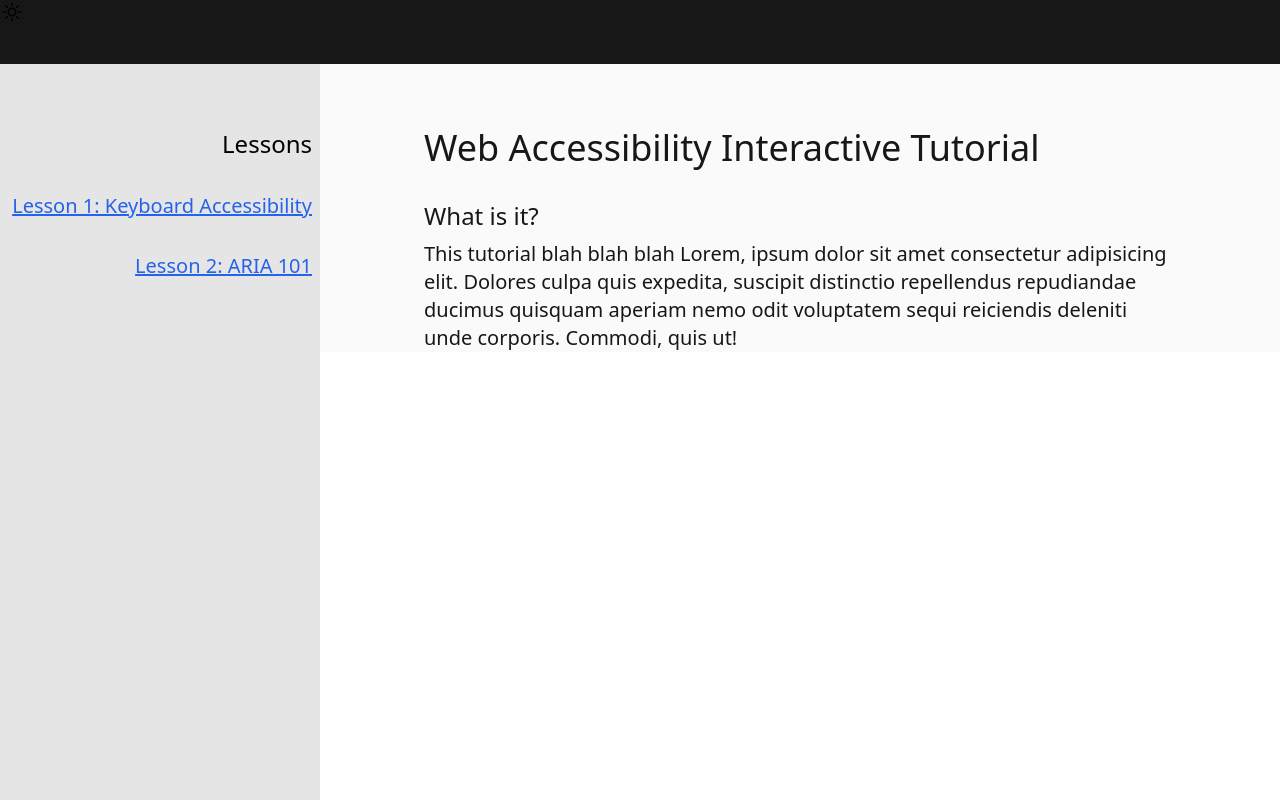
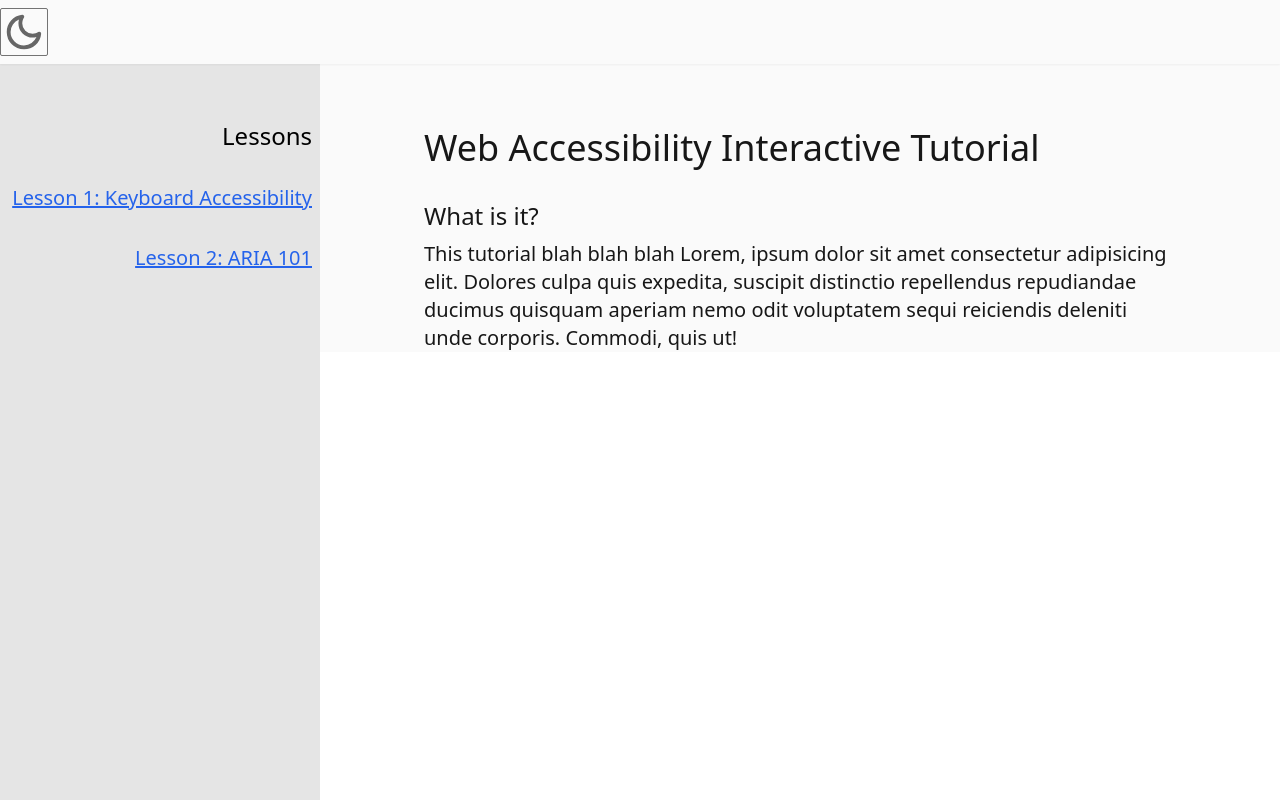
Before and after one commit to joayo13/w3bdojo, a SvelteKit app: page / in a window 1280 px wide. Built offline with nearby package versions, Linux system fonts and the light colour scheme.

Commit message:
added dark mode toggle

```diff
--- a/src/app.html
+++ b/src/app.html
@@ -7,8 +7,7 @@
 		<script>
 			document.documentElement.classList.toggle(
 				'dark',
-				localStorage.theme === 'dark' ||
-					(!('theme' in localStorage) && window.matchMedia('(prefers-color-scheme: dark)').matches)
+				localStorage.theme === 'dark' || (!('theme' in localStorage) && window.matchMedia('(prefers-color-scheme: dark)').matches)
 			);
 		</script>
 		%sveltekit.head%
--- a/src/components/DarkModeButton.svelte
+++ /dev/null
@@ -1,20 +0,0 @@
-<script lang="ts">
-	let { toggleMode } = $props();
-</script>
-
-<button aria-label={'Switch to light mode'} onclick={() => toggleMode()}>
-	<svg
-		xmlns="http://www.w3.org/2000/svg"
-		fill="none"
-		viewBox="0 0 24 24"
-		stroke-width="1.5"
-		stroke="currentColor"
-		class="size-6"
-	>
-		<path
-			stroke-linecap="round"
-			stroke-linejoin="round"
-			d="M21.752 15.002A9.72 9.72 0 0 1 18 15.75c-5.385 0-9.75-4.365-9.75-9.75 0-1.33.266-2.597.748-3.752A9.753 9.753 0 0 0 3 11.25C3 16.635 7.365 21 12.75 21a9.753 9.753 0 0 0 9.002-5.998Z"
-		/>
-	</svg>
-</button>
--- a/src/components/LightModeButton.svelte
+++ /dev/null
@@ -1,20 +0,0 @@
-<script lang="ts">
-	let { toggleMode } = $props();
-</script>
-
-<button aria-label={'Switch to dark mode'} onclick={() => toggleMode()}>
-	<svg
-		xmlns="http://www.w3.org/2000/svg"
-		fill="none"
-		viewBox="0 0 24 24"
-		stroke-width="1.5"
-		stroke="currentColor"
-		class="size-6"
-	>
-		<path
-			stroke-linecap="round"
-			stroke-linejoin="round"
-			d="M12 3v2.25m6.364.386-1.591 1.591M21 12h-2.25m-.386 6.364-1.591-1.591M12 18.75V21m-4.773-4.227-1.591 1.591M5.25 12H3m4.227-4.773L5.636 5.636M15.75 12a3.75 3.75 0 1 1-7.5 0 3.75 3.75 0 0 1 7.5 0Z"
-		/>
-	</svg>
-</button>
--- a/src/routes/+layout.svelte
+++ b/src/routes/+layout.svelte
@@ -1,27 +1,31 @@
 <script lang="ts">
 	import '../app.css';
-	import DarkModeButton from '../components/DarkModeButton.svelte';
-	import LightModeButton from '../components/LightModeButton.svelte';
 	let darkMode = $state(false);
 	let { children } = $props();
 
-	function toggleMode() {
+
+
+	function toggleDarkMode() {
 		darkMode = !darkMode;
+		if (darkMode === true) {
+			localStorage.theme = "dark";
+		}
+		else {
+			localStorage.theme = "light";
+		}
+		document.documentElement.classList.toggle('dark', localStorage.theme === 'dark')
+
 	}
 </script>
 
-<nav class="fixed z-10 h-16 w-full bg-neutral-900">
-	{#if darkMode === true}
-		<DarkModeButton {toggleMode} />
-	{:else}
-		<LightModeButton {toggleMode} />
-	{/if}
+<nav class="fixed flex items-center shadow-sm z-10 h-16 w-full bg-neutral-50 dark:bg-neutral-900">
+	<button onclick={toggleDarkMode} aria-label="Toggle dark mode" aria-pressed={darkMode} class="border rounded-sm border-neutral-500 hover:border-neutral-400 bg-moon-svg dark:bg-sun-svg size-12"></button>
 </nav>
 <nav
 	aria-labelledby="lessons-header"
 	class="fixed hidden h-screen w-80 flex-col bg-neutral-200 px-2 pt-16 text-right md:flex"
 >
-	<h2 class="mt-16 text-2xl" id="lessons-header">Lessons</h2>
+	<h2 class="mt-14 text-2xl" id="lessons-header">Lessons</h2>
 	<ul class="mt-8 flex flex-col gap-8 text-xl">
 		<li>
 			<a href="/lesson-1">Lesson 1: Keyboard Accessibility</a>
```
Also changed, not shown: tailwind.config.ts (+7 -1 lines).
